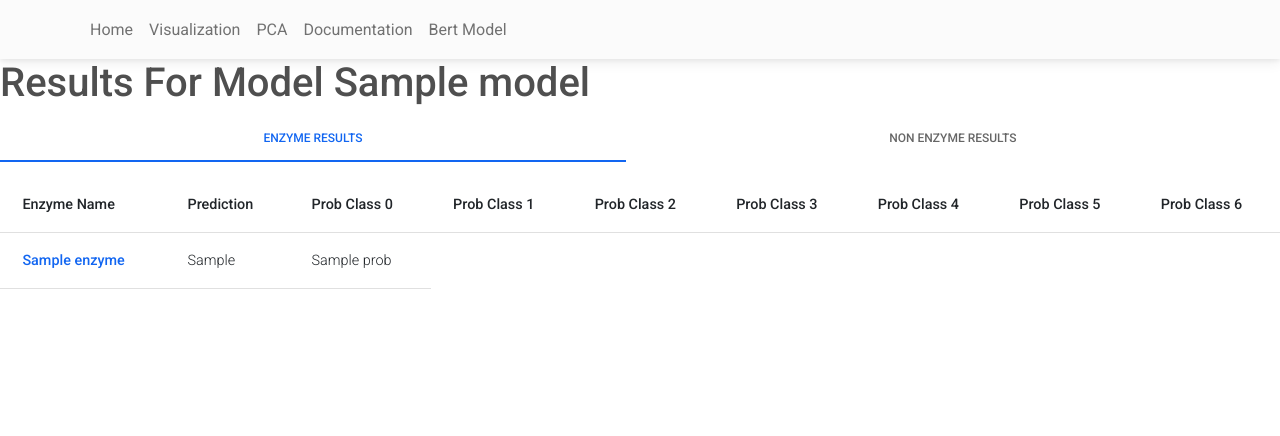
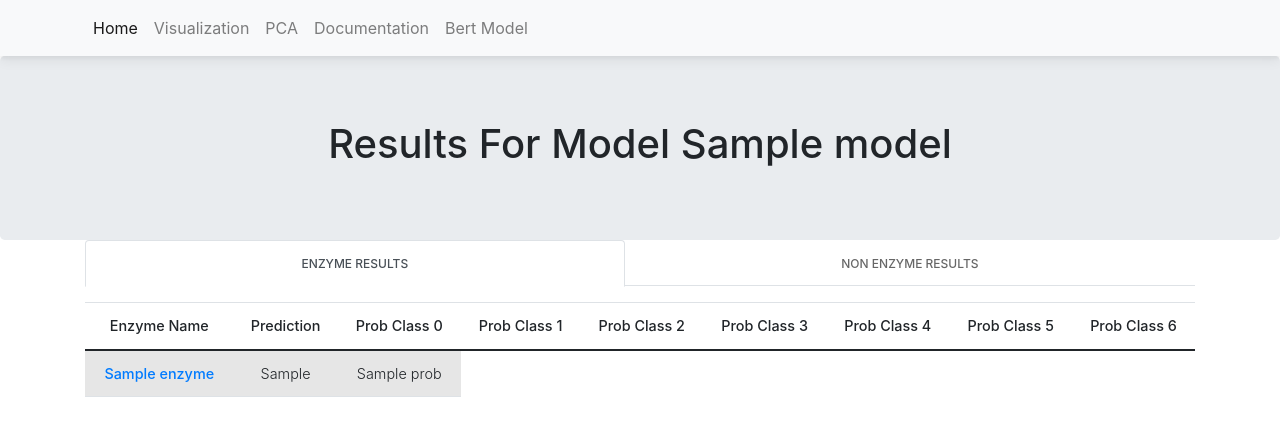
Before and after one commit to mapinto25/flask_protein_capstone, a Flask app: template flask_enzyme/templates/result.html in a window 1280 px wide. Shown: the top 436 px of the page. Run offline with Flask 2, Linux system fonts and the light colour scheme; the template is opened without the code that fills it: most values are stand-ins (such as "Sample title", 1, 10 or a date in 2020); some libraries are stand-ins or nearby versions.

Commit message:
Added same style to the result template

```diff
--- a/flask_enzyme/templates/result.html
+++ b/flask_enzyme/templates/result.html
@@ -19,8 +19,14 @@
   type="text/javascript"
   src="https://cdnjs.cloudflare.com/ajax/libs/mdb-ui-kit/3.3.0/mdb.min.js"
 ></script>
+<link href="https://cdn.jsdelivr.net/npm/bootstrap@5.0.0-beta3/dist/css/bootstrap.min.css" rel="stylesheet" integrity="sha384-eOJMYsd53ii+scO/bJGFsiCZc+5NDVN2yr8+0RDqr0Ql0h+rP48ckxlpbzKgwra6" crossorigin="anonymous">
+        <link rel="stylesheet" href="https://stackpath.bootstrapcdn.com/bootstrap/4.5.2/css/bootstrap.min.css">
+        <script src="https://code.jquery.com/jquery-3.5.1.min.js"></script>
+        <script src="https://cdn.jsdelivr.net/npm/popper.js@1.16.1/dist/umd/popper.min.js"></script>
+        <script src="https://stackpath.bootstrapcdn.com/bootstrap/4.5.2/js/bootstrap.min.js"></script>
 </head>
 <body>
+  <div>
     <nav class="navbar navbar-collapse navbar-expand-lg navbar-light bg-light">
       <div class="container collapse navbar-collapse" id="navbarText">
         <ul class="navbar-nav mr-auto">
@@ -42,9 +48,11 @@
         </ul>
       </div>
     </nav>
+    <div class="jumbotron text-center" style="margin-bottom:0">
+      <h1>Results For Model {{result['model']}}</h1>
+    </div>
 
-  <h1>Results For Model {{result['model']}}</h1>
-
+    <div class="container">
       <!-- Tabs navs -->
       <ul class="nav nav-tabs nav-fill mb-3" id="ex1" role="tablist">
          <li class="nav-item" role="presentation">
@@ -82,8 +90,8 @@
            role="tabpanel"
            aria-labelledby="ex2-tab-1"
          >
-   <table class="table">
-      <thead class="thead-dark">
+         <table class="table text-center table-striped">
+            <thead>
               <tr>
                 <th scope="col">Enzyme Name</th>
                 <th scope="col">Prediction</th>
@@ -117,8 +125,8 @@
            role="tabpanel"
            aria-labelledby="ex2-tab-2"
          >
-   <table class="table">
-      <thead class="thead-dark">
+         <table class="table table-hover">
+            <thead>
               <tr>
                 <th scope="col">Sequence Name</th>
                 <th scope="col">Prediction</th>
@@ -141,4 +149,6 @@
           </table>
          </div>
        </div>
+     </div>
+   </div>
 </body>
```
Lines whose indentation alone changed are shown as unchanged.
